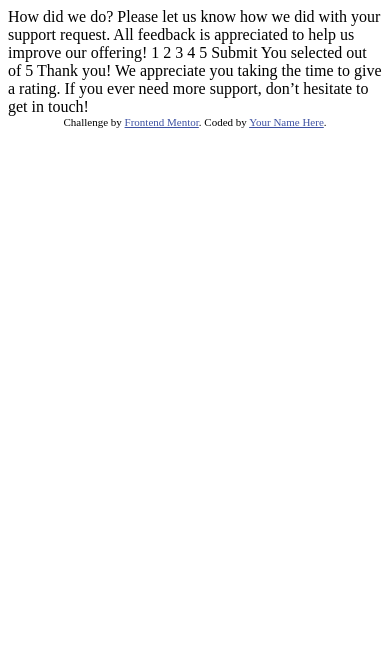
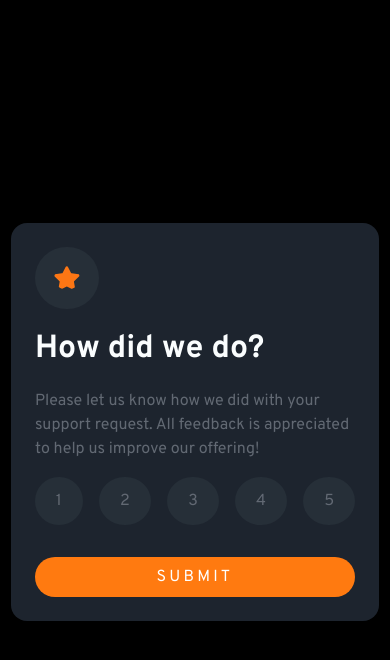
Before and after one commit to Introxiety/Interactive-rating-component, a plain HTML site: page index.html in a window 390 px wide. Drawn offline with Linux system fonts and the light colour scheme.

Commit message:
mobile css finish

```diff
--- a/index.html
+++ b/index.html
@@ -1,49 +1,84 @@
 <!DOCTYPE html>
 <html lang="en">
   <head>
-  <meta charset="UTF-8">
-  <meta name="viewport" content="width=device-width, initial-scale=1.0"> <!-- displays site properly based on user's device -->
+    <meta charset="UTF-8" />
+    <meta name="viewport" content="width=device-width, initial-scale=1.0" />
+    <!-- displays site properly based on user's device -->
 
-  <link rel="icon" type="image/png" sizes="32x32" href="./images/favicon-32x32.png">
-
+    <link
+      rel="icon"
+      type="image/png"
+      sizes="32x32"
+      href="./images/favicon-32x32.png"
+    />
+    <link rel="stylesheet" href="style.css" />
+    <link rel="preconnect" href="https://fonts.googleapis.com" />
+    <link rel="preconnect" href="https://fonts.gstatic.com" crossorigin />
+    <link
+      href="https://fonts.googleapis.com/css2?family=Overpass:wght@400;700&display=swap"
+      rel="stylesheet"
+    />
     <title>Frontend Mentor | Interactive rating component</title>
 
     <!-- Feel free to remove these styles or customise in your own stylesheet 👍 -->
     <style>
-    .attribution { font-size: 11px; text-align: center; }
-    .attribution a { color: hsl(228, 45%, 44%); }
+      .attribution {
+        font-size: 11px;
+        text-align: center;
+      }
+      .attribution a {
+        color: hsl(228, 45%, 44%);
+      }
     </style>
   </head>
-<body>
+  <body class="flex-center">
+    <!-- Rating state start -->
+    <main class="flex">
 
-  <!-- Rating state start -->
+    <img src="images/icon-star.svg" alt="" />
+    <h1>How did we do?</h1>
+    <p>
+      Please let us know how we did with your support request. All feedback is
+      appreciated to help us improve our offering!
+    </p>
+    <form action="#" class="flex">
+      <div class="radio-container flex">
+      <label for="one" class="form-control">
+      <input type="radio" name="rating" id="one"/>
+        1
+      </label>
 
-  How did we do?
+      <label for="two" class="form-control">
+      <input type="radio" name="rating" id="two" />
+      2
+      </label>
 
-  Please let us know how we did with your support request. All feedback is appreciated
-  to help us improve our offering!
+      <label for="three" class="form-control">
+      <input type="radio" name="rating" id="three" />
+      3
+      </label>
 
-  1 2 3 4 5
+      <label for="four" class="form-control">
+      <input type="radio" name="rating" id="four" />
+      4
+      </label>
 
-  Submit
+      <label for="five" class="form-control">
+      <input type="radio" name="rating" id="five" />
+      5
+      </label>
+    </div>
+      <button>Submit</button>
+    </form>
+    </main>
 
-  <!-- Rating state end -->
 
-  <!-- Thank you state start -->
-
-  You selected <!-- Add rating here --> out of 5
-
-  Thank you!
-
-  We appreciate you taking the time to give a rating. If you ever need more support,
-  don’t hesitate to get in touch!
+    <!-- You selected -->
+    <!-- Add rating here -->
+    <!-- out of 5 Thank you! We appreciate you taking the time to give a rating. If
+    you ever need more support, don’t hesitate to get in touch! -->
 
     <!-- Thank you state end -->
 
-
-  <div class="attribution">
-    Challenge by <a href="https://www.frontendmentor.io?ref=challenge" target="_blank">Frontend Mentor</a>.
-    Coded by <a href="#">Your Name Here</a>.
-  </div>
   </body>
 </html>
--- /dev/null
+++ b/style.css
@@ -0,0 +1,181 @@
+/* Box sizing rules */
+*,
+*::before,
+*::after {
+  box-sizing: border-box;
+}
+
+/* Remove default margin */
+body,
+h1,
+h2,
+h3,
+h4,
+p,
+figure,
+blockquote,
+dl,
+dd {
+  margin: 0;
+}
+
+/* Remove list styles on ul, ol elements with a list role, which suggests default styling will be removed */
+ul[role='list'],
+ol[role='list'] {
+  list-style: none;
+}
+
+/* Set core root defaults */
+html:focus-within {
+  scroll-behavior: smooth;
+}
+
+/* Set core body defaults */
+body {
+  min-height: 100vh;
+  text-rendering: optimizeSpeed;
+  line-height: 1.5;
+}
+
+/* A elements that don't have a class get default styles */
+a:not([class]) {
+  text-decoration-skip-ink: auto;
+}
+
+/* Make images easier to work with */
+img,
+picture {
+  max-width: 100%;
+  display: block;
+}
+
+/* Inherit fonts for inputs and buttons */
+input,
+button,
+textarea,
+select {
+  font: inherit;
+}
+
+/* Remove all animations, transitions and smooth scroll for people that prefer not to see them */
+@media (prefers-reduced-motion: reduce) {
+  html:focus-within {
+   scroll-behavior: auto;
+  }
+
+  *,
+  *::before,
+  *::after {
+    animation-duration: 0.01ms !important;
+    animation-iteration-count: 1 !important;
+    transition-duration: 0.01ms !important;
+    scroll-behavior: auto !important;
+  }
+}
+
+:root{
+--White: hsl(0, 0%, 100%);
+--Light-Grey: hsl(217, 12%, 63%);
+--Medium-Grey: hsl(216, 12%, 54%);
+--Dark-Blue: hsl(213, 19%, 18%);
+--Very-Dark-Blue: hsl(216, 12%, 8%);
+}
+
+body{
+    background-color: black;
+    padding: .3rem;
+}
+
+main{
+    font-family: 'Overpass', sans-serif;
+    gap: 1rem;
+    flex-direction: column;
+    max-width: 23rem;
+    background-color: rgba(29,36,46,255);
+    padding: 1.5rem;
+    border-radius: 1rem;
+}
+
+main img{
+    max-width: 4rem;
+    background-color: #262f38;
+    padding: 1.2em;
+    border-radius: 50%;
+}
+
+main h1{
+    color: #fafdfe;
+}
+
+main p{
+    color: #626973;
+}
+
+form{
+    flex-direction: column;
+    gap: 2rem;
+}
+
+.flex{
+    display: flex;
+}
+
+.flex-center{
+    display: flex;
+    align-items: center;
+    justify-content: center;
+    flex-direction: column;
+}
+
+.radio-container{
+    justify-content: space-between;
+}
+
+
+
+  input[type="radio"] {
+    appearance: none;
+    background-color: #fff;
+    margin: 0;
+
+  }
+
+  .form-control{
+    padding: .5rem 1.3rem;
+    background-color: #262f38;
+    color: #626973;
+    border-radius: 50%;
+    font-size: 1rem;
+    display: flex;
+    justify-content: center;
+    align-items: center;
+    line-height: 2;
+  }
+
+  .form-control:focus-within {
+    background-color:var(--Light-Grey);
+    color: #fafdfe;
+
+  }
+
+.form-control:hover{
+    cursor: pointer;
+    background-color: #ff7a10;
+}
+
+form button{
+    padding: .5em 0;
+    font-size: 1rem;
+    border-radius: 2em;
+    background-color: #ff7a10;
+    font-weight: 500;
+    text-transform: uppercase;
+    color: white;
+    letter-spacing: .2em;
+    border: none;
+}
+
+form button:hover{
+    background-color: #fafdfe;
+    color: #ff7a10;
+}
```
Also changed, not shown: app.js (added). Lines whose indentation alone changed are shown as unchanged.
